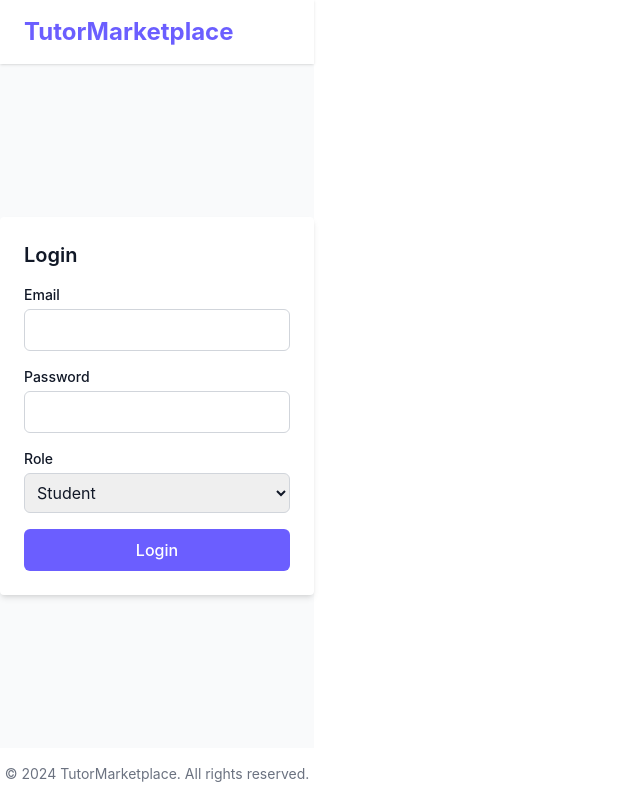
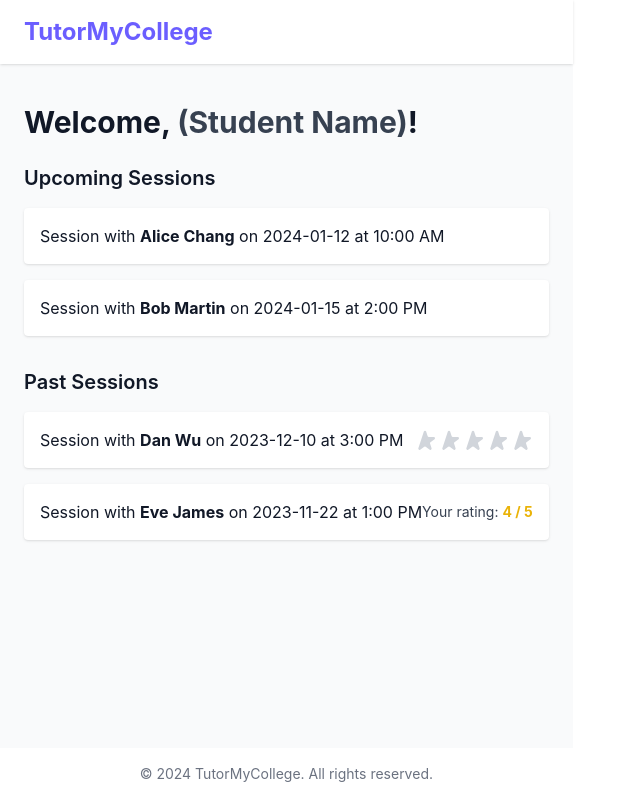
Before and after one commit to anthonyzakaria/tutoringwebsite, a React (Vite) app: page /student-dashboard in a window 1280 px wide. Before the commit this address led to /login. Shown: the whole page, without its empty margins (0-640 px from the left). Built offline with nearby package versions, Linux system fonts and the light colour scheme.

Commit message:
University and course querying

```diff
--- a/src/components/CourseSelect.jsx
+++ b/src/components/CourseSelect.jsx
@@ -1,22 +1,21 @@
-// src/components/CourseSelect.jsx
 import React from 'react'
 
 const CourseSelect = ({ courses, selectedCourse, onSelect }) => {
   return (
     <select
-      className="w-full border border-gray-300
-                 rounded-md p-2 focus:outline-none
-                 focus:ring-2 focus:ring-purple-500 transition-colors
+      className="w-full border border-gray-300 rounded-md p-2
+                 focus:outline-none focus:ring-2 focus:ring-purple-500
                  bg-white text-gray-700"
       value={selectedCourse || ''}
-      onChange={(e) => onSelect(e.target.value)}
+      onChange={(e) => {
+        console.log("[CourseSelect] user picked:", e.target.value)
+        onSelect(e.target.value)
+      }}
     >
-      <option value="">
-        -- Select a Course --
-      </option>
-      {courses.map((course) => (
-        <option key={course} value={course}>
-          {course}
+      <option value="">-- Select a Course --</option>
+      {courses.map((courseObj, idx) => (
+        <option key={courseObj.course_id || idx} value={courseObj.name || courseObj.course_name}>
+          {courseObj.name || courseObj.course_name}
         </option>
       ))}
     </select>
--- a/src/components/UniversitySelect.jsx
+++ b/src/components/UniversitySelect.jsx
@@ -4,12 +4,14 @@ import React from 'react'
 const UniversitySelect = ({ universities, selectedUniversity, onSelect }) => {
   return (
     <select
-      className="w-full border border-gray-300
-                 rounded-md p-2 focus:outline-none
-                 focus:ring-2 focus:ring-purple-500 transition-colors
-                 bg-white text-gray-700"
+      className="w-full border border-gray-300 rounded-md p-2
+                 focus:outline-none focus:ring-2 focus:ring-purple-500
+                 transition-colors bg-white text-gray-700"
       value={selectedUniversity || ''}
-      onChange={(e) => onSelect(e.target.value)}
+      onChange={(e) => {
+        console.log("[UniversitySelect] user picked:", e.target.value)
+        onSelect(e.target.value)
+      }}
     >
       <option value="">
         -- Select a University --
@@ -17,7 +19,7 @@ const UniversitySelect = ({ universities, selectedUniversity, onSelect }) => {
       {universities.map((uniObj) => (
         <option
           key={uniObj.school_id}
-          value={uniObj.name}
+          value={uniObj.name}  // or uniObj.school_id if your second fetch expects ID
         >
           {uniObj.name}
         </option>
--- a/src/main.jsx
+++ b/src/main.jsx
@@ -3,12 +3,16 @@ import React from 'react'
 import ReactDOM from 'react-dom/client'
 import { BrowserRouter } from 'react-router-dom'
 import App from './App.jsx'
-import './index.css'  // Import Tailwind & custom styles
+import './index.css'
+import { TutorDataProvider } from './context/TutorDataContext.jsx'
+// Import Tailwind & custom styles
 
 ReactDOM.createRoot(document.getElementById('root')).render(
-  <React.StrictMode>
+  // <React.StrictMode>
     <BrowserRouter>
-      <App />
+      <TutorDataProvider>
+        <App />
+      </TutorDataProvider>
     </BrowserRouter>
-  </React.StrictMode>
+  // </React.StrictMode>
 )
--- a/src/pages/StudentDashboardPage.jsx
+++ b/src/pages/StudentDashboardPage.jsx
@@ -1,69 +1,119 @@
-import React, { useContext, useEffect, useState } from 'react'
-import { useNavigate } from 'react-router-dom'
-import { UserContext } from '../context/UserContext'
+import React, { useState } from 'react'
 
-const StudentDashboardPage = () => {
-  const { user, isAuthenticated } = useContext(UserContext)
-  const navigate = useNavigate()
-  const [upcomingSessions, setUpcomingSessions] = useState([])
-  const [pastSessions, setPastSessions] = useState([])
+// A simple star-rating component for demonstration:
+function StarRating({ rating, onRate }) {
+  // We'll allow a rating from 1..5
+  // rating is the current rating, onRate is a function to update
+  const [hoveredStar, setHoveredStar] = useState(null)
 
-  useEffect(() => {
-    // If not logged in or role not 'student', redirect
-    if (!isAuthenticated || user.role !== 'student') {
-      navigate('/login')
-      return
-    }
+  const handleMouseEnter = (starValue) => setHoveredStar(starValue)
+  const handleMouseLeave = () => setHoveredStar(null)
+  const handleClick = (starValue) => {
+    onRate(starValue)
+  }
 
-    // Mock fetch from backend
-    const mockUpcoming = [
-      { id: 1, tutorName: 'Alice Chang', date: '2024-01-12', time: '10:00 AM' },
-      { id: 2, tutorName: 'Bob Martin', date: '2024-01-15', time: '2:00 PM' }
-    ]
-    const mockPast = [
-      { id: 3, tutorName: 'Dan Wu', date: '2023-12-10', time: '3:00 PM' }
-    ]
+  return (
+    <div className="flex">
+      {[1, 2, 3, 4, 5].map((starValue) => {
+        const isFilled = starValue <= (hoveredStar || rating)
+        return (
+          <svg
+            key={starValue}
+            className={`w-6 h-6 cursor-pointer transition-colors ${
+              isFilled ? 'text-yellow-400' : 'text-gray-300'
+            }`}
+            fill="currentColor"
+            viewBox="0 0 20 20"
+            onMouseEnter={() => handleMouseEnter(starValue)}
+            onMouseLeave={handleMouseLeave}
+            onClick={() => handleClick(starValue)}
+          >
+            <path d="M9.049 2.927c.3-.921 1.603-.921 1.902 0l1.286 3.97a1 1 0
+            00.95.69h4.18c.969 0 1.371 1.24.588 1.81l-3.388
+            2.46a1 1 0 00-.363 1.118l1.286 3.97c.3.921-.755
+            1.688-1.54 1.118l-3.388-2.46a1 1 0 00-1.176
+            0l-3.388 2.46c-.784.57-1.84-.197-1.54-1.118l1.286-
+            3.97a1 1 0 00-.363-1.118l-3.388-2.46c-.783-.57-
+            .38-1.81.588-1.81h4.18a1 1 0
+            00.95-.69l1.286-3.97z" />
+          </svg>
+        )
+      })}
+    </div>
+  )
+}
 
-    setUpcomingSessions(mockUpcoming)
-    setPastSessions(mockPast)
-  }, [isAuthenticated, user, navigate])
+// A reusable list item for a past session, including star rating
+function PastSessionItem({ session, onRatingChange }) {
+  const handleRate = (value) => {
+    onRatingChange(session.id, value)
+  }
+
+  return (
+    <li className="p-4 bg-white rounded shadow flex flex-col md:flex-row items-start md:items-center justify-between">
+      <div className="mb-2 md:mb-0">
+        Session with <strong>{session.tutorName}</strong> on {session.date} at {session.time}
+      </div>
+      <div className="flex items-center space-x-2">
+        {/* If there's already a rating, show it. Otherwise, let them set it. */}
+        {session.rating > 0 ? (
+          <span className="text-sm text-gray-700">
+            Your rating:
+            <span className="ml-1 font-bold text-yellow-500">{session.rating} / 5</span>
+          </span>
+        ) : (
+          <StarRating rating={0} onRate={handleRate} />
+        )}
+      </div>
+    </li>
+  )
+}
+
+// Main Student Dashboard Page
+function StudentDashboardPage() {
+  // Example mock data
+  const [upcomingSessions] = useState([
+    { id: 1, tutorName: 'Alice Chang', date: '2024-01-12', time: '10:00 AM' },
+    { id: 2, tutorName: 'Bob Martin', date: '2024-01-15', time: '2:00 PM' }
+  ])
+
+  // Each item can hold a `rating`. 0 means not yet rated.
+  const [pastSessions, setPastSessions] = useState([
+    { id: 3, tutorName: 'Dan Wu', date: '2023-12-10', time: '3:00 PM', rating: 0 },
+    { id: 4, tutorName: 'Eve James', date: '2023-11-22', time: '1:00 PM', rating: 4 } // example rated
+  ])
+
+  // Handler to update rating in pastSessions
+  const handleRatingChange = (sessionId, ratingValue) => {
+    setPastSessions((prev) =>
+      prev.map((session) =>
+        session.id === sessionId ? { ...session, rating: ratingValue } : session
+      )
+    )
+  }
 
   return (
     <div className="min-h-screen flex flex-col bg-gray-50">
+      {/* Navbar */}
       <nav className="bg-white shadow px-6 py-4 flex justify-between items-center">
-        <div
-          className="text-2xl font-bold text-brand-primary cursor-pointer"
-          onClick={() => navigate('/')}
-        >
-          TutorMarketplace
-        </div>
-        <div className="space-x-4">
-          <button
-            className="text-gray-700 hover:text-brand-primary transition"
-            onClick={() => navigate('/')}
-          >
-            Home
-          </button>
-          <button
-            className="text-gray-700 hover:text-brand-primary transition"
-            onClick={() => navigate('/logout')}
-          >
-            Logout
-          </button>
-        </div>
+        <div className="text-2xl font-bold text-brand-primary">TutorMyCollege</div>
       </nav>
 
-      <main className="flex-grow p-6">
-        <h1 className="text-3xl font-bold mb-4">Welcome, {user.name}!</h1>
+      {/* Main Content */}
+      <main className="flex-grow md:max-w-4xl mx-auto w-full px-6 py-10">
+        <h1 className="text-3xl font-bold mb-6">
+          Welcome, <span className="text-gray-700">(Student Name)</span>!
+        </h1>
 
-        <section className="mb-6">
-          <h2 className="text-xl font-semibold mb-2">Upcoming Sessions</h2>
+        {/* Upcoming Sessions */}
+        <section className="mb-8">
+          <h2 className="text-xl font-semibold mb-4">Upcoming Sessions</h2>
           {upcomingSessions.length === 0 ? (
             <p className="text-gray-600">No upcoming sessions scheduled.</p>
           ) : (
-            <ul className="space-y-2">
-              {upcomingSessions.map(session => (
-                <li key={session.id} className="p-3 bg-white rounded shadow">
+            <ul className="space-y-4">
+              {upcomingSessions.map((session) => (
+                <li key={session.id} className="p-4 bg-white rounded shadow">
                   Session with <strong>{session.tutorName}</strong> on {session.date} at {session.time}
                 </li>
               ))}
@@ -71,25 +121,29 @@ const StudentDashboardPage = () => {
           )}
         </section>
 
+        {/* Past Sessions with Ratings */}
         <section>
-          <h2 className="text-xl font-semibold mb-2">Past Sessions</h2>
+          <h2 className="text-xl font-semibold mb-4">Past Sessions</h2>
           {pastSessions.length === 0 ? (
             <p className="text-gray-600">No past sessions found.</p>
           ) : (
-            <ul className="space-y-2">
-              {pastSessions.map(session => (
-                <li key={session.id} className="p-3 bg-white rounded shadow">
-                  Session with <strong>{session.tutorName}</strong> on {session.date} at {session.time}
-                </li>
+            <ul className="space-y-4">
+              {pastSessions.map((session) => (
+                <PastSessionItem
+                  key={session.id}
+                  session={session}
+                  onRatingChange={handleRatingChange}
+                />
               ))}
             </ul>
           )}
         </section>
       </main>
 
+      {/* Footer */}
       <footer className="bg-white text-center py-4">
         <p className="text-sm text-gray-500">
-          &copy; {new Date().getFullYear()} TutorMarketplace. All rights reserved.
+          &copy; {new Date().getFullYear()} TutorMyCollege. All rights reserved.
         </p>
       </footer>
     </div>
```
Also changed, not shown: src/pages/HomePage.jsx (+57 -38 lines).
